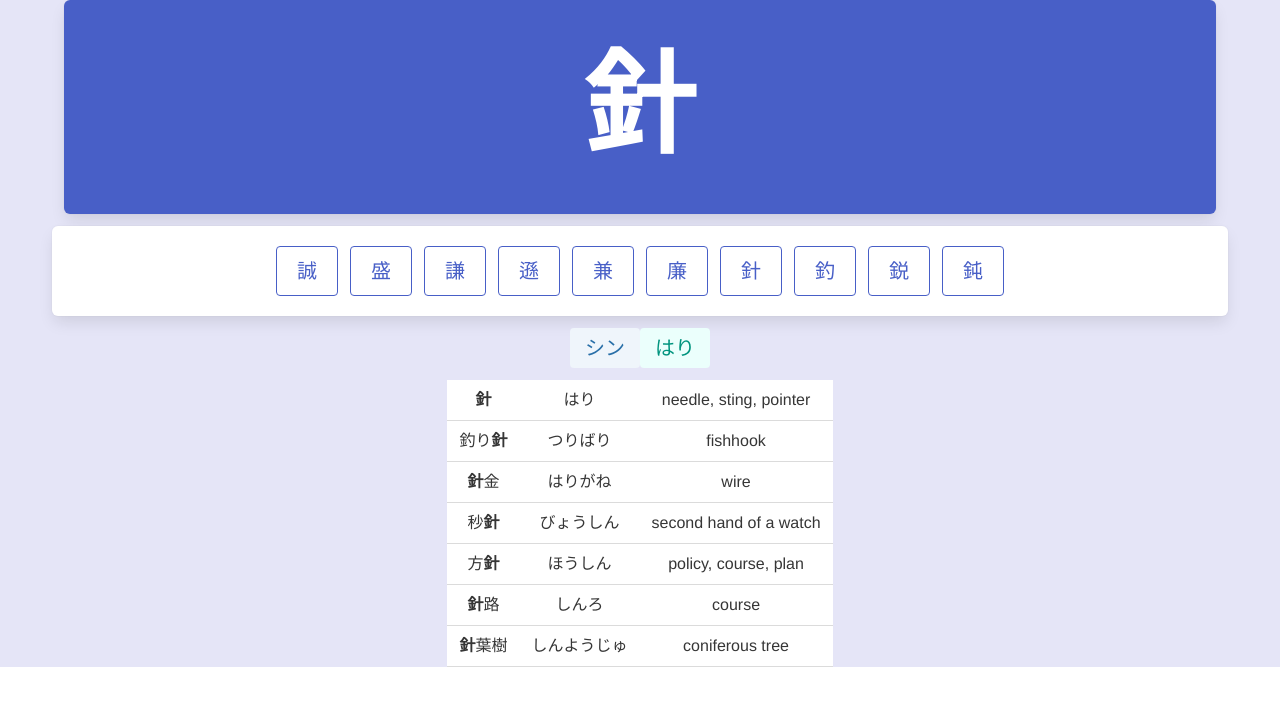
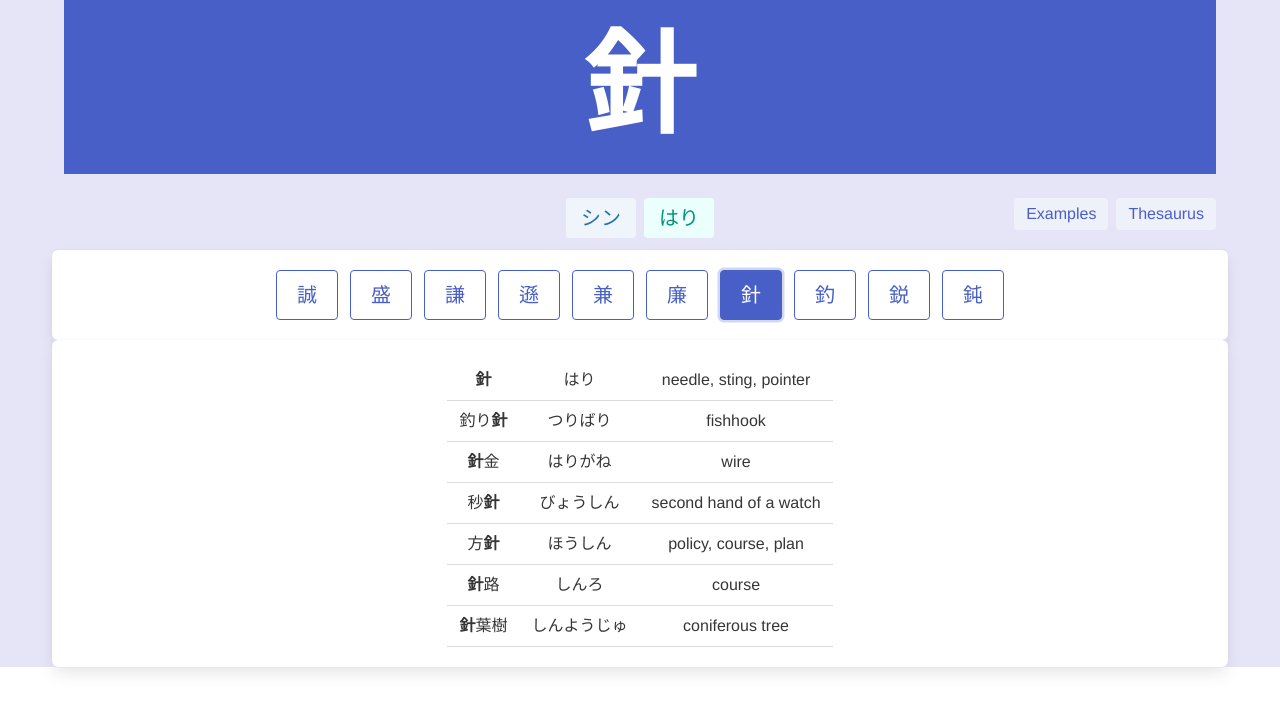
Before and after one commit to Xifax/kanji-odysseus, a Vue app: page / in a window 1280 px wide. Shown: the top 712 px of the page. Built offline with nearby package versions, Linux system fonts and the light colour scheme.

Commit message:
Include links to thesaurus and examples, update layout

```diff
--- a/src/components/HelloKanji.vue
+++ b/src/components/HelloKanji.vue
@@ -2,12 +2,39 @@
   <div class="container">
     <!-- TODO: customize kanji rank (e.g., only id > 1000) -->
     <!-- TODO: button ROLL new kanji -->
-    <section class="hero is-small is-link box">
+    <section class="hero is-small is-link block">
       <div class="hero-body">
         <h1 class="title kanji-title">{{ kanji.kanji }}</h1>
       </div>
     </section>
-    <!-- TODO: apply cool styles for everything -->
+
+    <!-- Readings and links -->
+    <div class="columns is-centered">
+      <div class="column"></div>
+      <div class="column">
+        <div class="tags are-large is-centered">
+          <span class="tag is-light is-info">{{ kanji.on }}</span>
+          <span class="tag is-light is-primary">{{ kanji.kun }}</span>
+        </div>
+      </div>
+      <div class="column">
+        <!-- Links to other resources -->
+        <div class="tags are-medium is-right">
+          <span class="tag is-light is-link">
+            <a target="_blank" :href="'https://yourei.jp/' + kanji.kanji"
+              >Examples</a
+            >
+          </span>
+          <span class="tag is-light is-link">
+            <a target="_blank" :href="'https://kotobank.jp/word/' + kanji.kanji"
+              >Thesaurus</a
+            >
+          </span>
+        </div>
+      </div>
+    </div>
+
+    <!-- Similar kanji -->
     <div class="columns is-centered box">
       <div class="field is-grouped">
         <p
@@ -17,36 +44,28 @@
           href="#"
           @click="setKanji(k)"
         >
-            <button class="button is-medium is-outlined is-link">
+          <button
+            class="button is-medium is-outlined is-link"
+            :class="{ 'is-focused': k === kanji.kanji }"
+          >
             {{ k }}
           </button>
         </p>
       </div>
     </div>
 
-    <!-- TODO: get meaning from odyssey? -->
-    <!-- TODO: check some readings: TAMA, ATAI, ― -->
-    <div class="container block">
-      <span class="tag is-light is-info is-large">{{ kanji.on }}</span>
-      <span class="tag is-light is-primary is-large">{{ kanji.kun }}</span>
-    </div>
-
-    <!-- Highlight kanji in word -->
+    <!-- Examples -->
     <!-- TODO: make KANJI ONLY clickable -->
-    <div class="columns is-centered">
+    <div class="columns is-centered box">
       <table class="table">
         <tr v-for="w in kanji.words" :key="w">
+          <!-- Highlight kanji in word -->
           <td v-html="highlight(w.kanji)"></td>
           <td>{{ w.reading }}</td>
           <td>{{ w.meaning }}</td>
         </tr>
       </table>
 
-      <!-- <div v-for="w in kanji.words" :key="w">
-        <span v-html="highlight(w.kanji)"></span>
-        {{ w.reading }}
-        {{ w.meaning }}
-      </div> -->
     </div>
   </div>
 </template>
```
Lines whose indentation alone changed are shown as unchanged.
